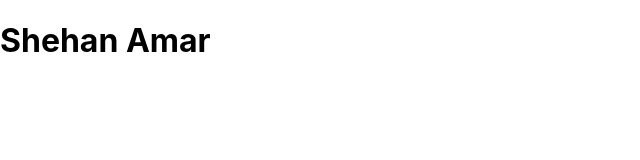
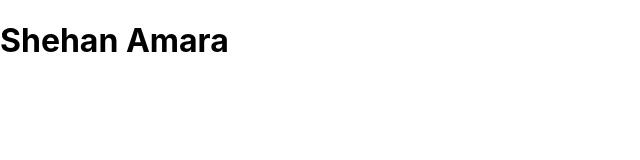
Before and after one commit to shehanamarasinghe/gym-web, a React (Create React App) app: page / in a window 1280 px wide. Shown: the top 160 px of the page, without its empty margins (0-640 px from the left). Built offline with nearby package versions, Linux system fonts and the light colour scheme.

Commit message:
second commit

```diff
--- a/src/App.js
+++ b/src/App.js
@@ -4,7 +4,7 @@ import './App.css';
 function App() {
   return (
     <div className="App">
-      <h1>Shehan Amar</h1>
+      <h1>Shehan Amara</h1>
     </div>
   );
 }
```
